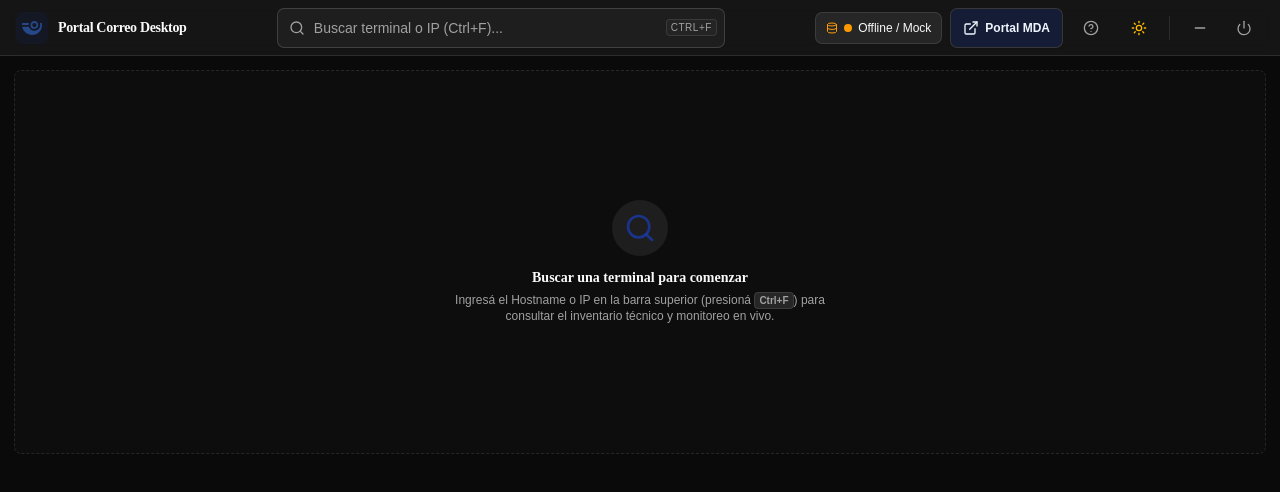
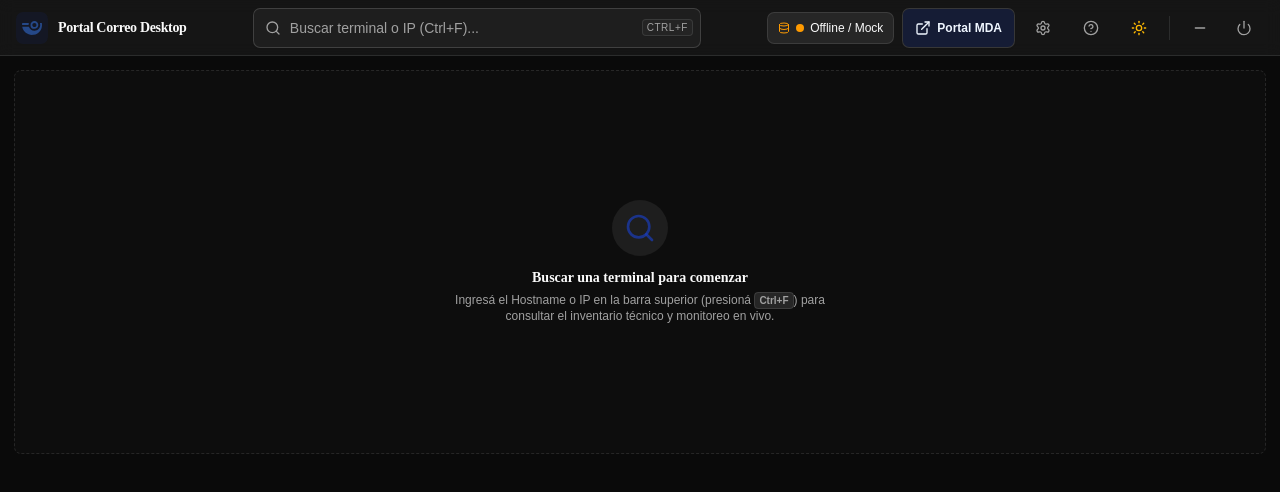
Before and after one commit to ignaciorevainera/portal-correo-desktop, a React (Vite) app: page / in a window 1280 px wide. Shown: the top 492 px of the page. Built offline with nearby package versions, Linux system fonts and the light colour scheme.

Commit message:
feat(topbar): integrate settings modal trigger and F10 shortcut into Topbar and App

```diff
--- a/conductor/tracks/settings_updater_release_pipeline_20261025/plan.md
+++ b/conductor/tracks/settings_updater_release_pipeline_20261025/plan.md
@@ -17,11 +17,11 @@
 - [x] Task: Phase 2 Verification & Checkpoint (Protocol in workflow.md)
 
 ### Phase 3: Integración de Botón CTA en `Topbar.tsx` y Cableado de Reinicio en `App.tsx`
-- [ ] Task: Integrar acceso a Ajustes en la barra superior y atajo global de teclado
+- [~] Task: Integrar acceso a Ajustes en la barra superior y atajo global de teclado
   - [ ] Write Failing Tests: Actualizar `src/components/Topbar.test.tsx` y `src/App.test.tsx` para verificar la presencia del botón ⚙️ con tooltip, la respuesta al atajo de teclado (`F10`) y el disparo del toast de reinicio cuando la descarga en background finaliza.
-  - [ ] Implement to Pass Tests: Agregar botón de ajustes en `src/components/Topbar.tsx`, cablear apertura del modal y registrar listener para aplicar actualización al cerrar el aplicativo si el usuario no reinicia de inmediato.
-  - [ ] Refactor & Coverage: Ejecutar suite completa de tests de la interfaz.
-- [ ] Task: Phase 3 Verification & Checkpoint (Protocol in workflow.md)
+  - [x] Implement to Pass Tests: Agregar botón de ajustes en `src/components/Topbar.tsx`, cablear apertura del modal y registrar listener para aplicar actualización al cerrar el aplicativo si el usuario no reinicia de inmediato.
+  - [x] Refactor & Coverage: Ejecutar suite completa de tests de la interfaz.
+- [x] Task: Phase 3 Verification & Checkpoint (Protocol in workflow.md)
 
 ### Phase 4: Empaquetado Dual (`electron-builder`) y Scripts de Release con Blindaje Zero-Secrets
 - [ ] Task: Configurar `electron-builder` y script pre-release de auditoría obligatoria
--- a/src/App.tsx
+++ b/src/App.tsx
@@ -8,6 +8,7 @@ import { AlertsPanel } from './components/AlertsPanel';
 import { ResetUptimePanel } from './components/ResetUptimePanel';
 import { OperatorContextMenu } from './components/OperatorContextMenu';
 import { SubnetScannerDrawer } from './components/SubnetScannerDrawer';
+import { SettingsModal } from './components/SettingsModal';
 import {
   getAllTerminals,
   addAlertToTerminal,
@@ -39,6 +40,7 @@ export default function App(): React.JSX.Element {
   const [actionFeedback, setActionFeedback] = useState<ActionFeedbackState | null>(null);
   const [contextMenu, setContextMenu] = useState<{ x: number; y: number } | null>(null);
   const [isSubnetDrawerOpen, setIsSubnetDrawerOpen] = useState(false);
+  const [isSettingsOpen, setIsSettingsOpen] = useState(false);
   const mainRef = useRef<HTMLElement>(null);
 
   const allTerminals = getAllTerminals();
@@ -228,6 +230,7 @@ export default function App(): React.JSX.Element {
           selectedPc={terminal?.pc}
           backendMode={status.mode}
           serverName={status.server}
+          onOpenSettings={() => setIsSettingsOpen(true)}
         />
 
         {/* Barra de Comandos Fija (siempre debajo del header, sin contenido pasando por debajo) */}
@@ -353,6 +356,14 @@ export default function App(): React.JSX.Element {
           />
         )}
 
+        {/* Modal de Ajustes y Actualizaciones */}
+        <SettingsModal
+          isOpen={isSettingsOpen}
+          onClose={() => setIsSettingsOpen(false)}
+          currentVersion="1.0.0"
+          backendConnected={status.connected}
+        />
+
         {/* Notificaciones animadas Sonner Toaster oficiales de Shadcn */}
         <Toaster />
       </div>
--- a/src/components/Topbar.tsx
+++ b/src/components/Topbar.tsx
@@ -10,6 +10,7 @@ import {
   Power,
   Play,
   MonitorPlay,
+  Settings,
 } from 'lucide-react';
 import { ThemeToggle } from './ThemeToggle';
 import { InfoModal } from './InfoModal';
@@ -32,6 +33,7 @@ interface TopbarProps {
   selectedPc?: string;
   backendMode?: 'sql' | 'mock';
   serverName?: string;
+  onOpenSettings?: () => void;
 }
 
 const PORTAL_MDA_URL = 'https://mda.corporativo.internal/inventario-terminales';
@@ -43,6 +45,7 @@ export function Topbar({
   selectedPc,
   backendMode = 'mock',
   serverName,
+  onOpenSettings,
 }: TopbarProps): React.JSX.Element {
   const [query, setQuery] = useState('');
   const [isOpen, setIsOpen] = useState(false);
@@ -85,6 +88,10 @@ export function Topbar({
         e.preventDefault();
         inputRef.current?.focus();
         inputRef.current?.select();
+      }
+      if (e.key === 'F10') {
+        e.preventDefault();
+        onOpenSettings?.();
       }
       if (e.key === 'Escape') {
         setIsOpen(false);
@@ -247,6 +254,19 @@ export function Topbar({
             <span>Portal MDA</span>
           </Button>
 
+          {/* Settings Modal Trigger */}
+          <Button
+            type="button"
+            variant="ghost"
+            size="icon"
+            onClick={() => onOpenSettings?.()}
+            aria-label="Abrir ajustes y configuración"
+            title="Configuración y Actualizaciones (Atajo F10)"
+            className="h-10 w-10 text-muted-foreground hover:text-foreground cursor-pointer rounded-md"
+          >
+            <Settings className="h-4 w-4" />
+          </Button>
+
           {/* Info Modal Trigger */}
           <Button
             type="button"
```
Also changed, not shown: 1 other file (tests, documents, lock files or other folders).
